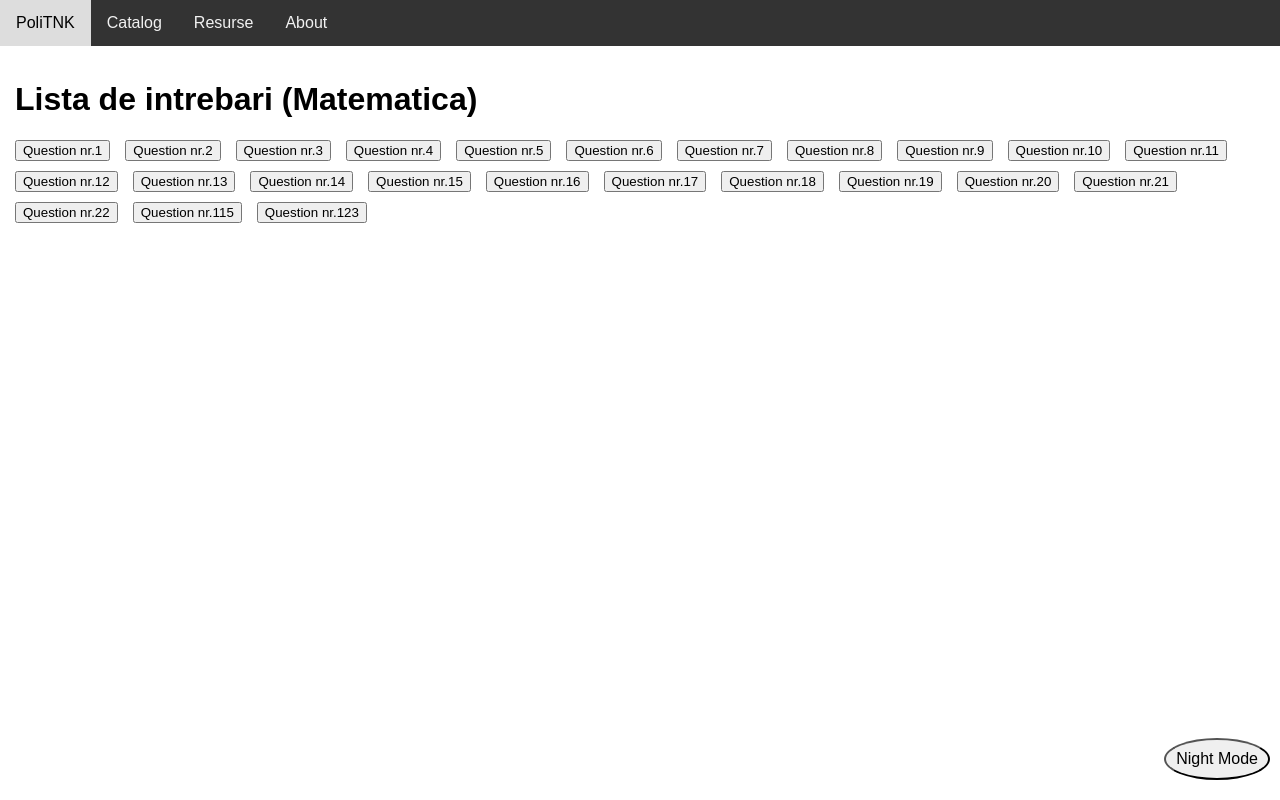
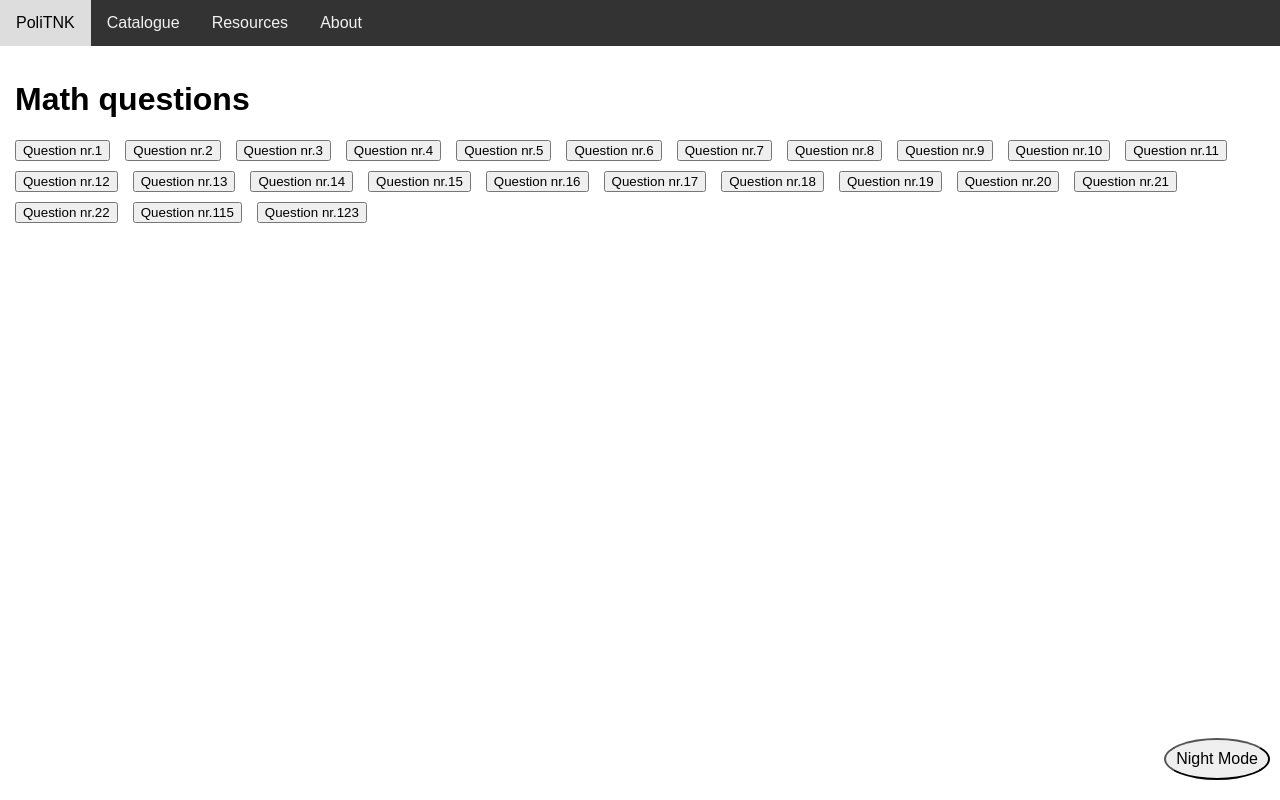
Before and after one commit to Dr4l/PoliTNKweb, a plain HTML site: page catalogue.html in a window 1280 px wide. Drawn offline with Linux system fonts and the light colour scheme.

Commit message:
Commit pe main (finalul proiectului?)

```diff
--- a/catalogue.html
+++ b/catalogue.html
@@ -3,11 +3,11 @@
 <head>
     <meta charset="UTF-8">
     <meta name="viewport" content="width=device-width, initial-scale=1.0">
-    <title>Catalog</title>
+    <title>Catalogue</title>
     <div id="navbar-container"></div>
 </head>
 <body>
-    <h1>Lista de intrebari (Matematica)</h1>
+    <h1>Math questions</h1>
     <div id="question-buttons"></div>
     <script>
         // Function to fetch questions from JSON file
--- a/navbar.html
+++ b/navbar.html
@@ -1,7 +1,7 @@
 <div class="navbar" id="navbar">
     <a href="index.html">PoliTNK</a>
-    <a href="catalogue.html">Catalog</a>
-    <a href="resources.html">Resurse</a>
+    <a href="catalogue.html">Catalogue</a>
+    <a href="resources.html">Resources</a>
     <a href="about.html">About</a>
 </div>
 
```
